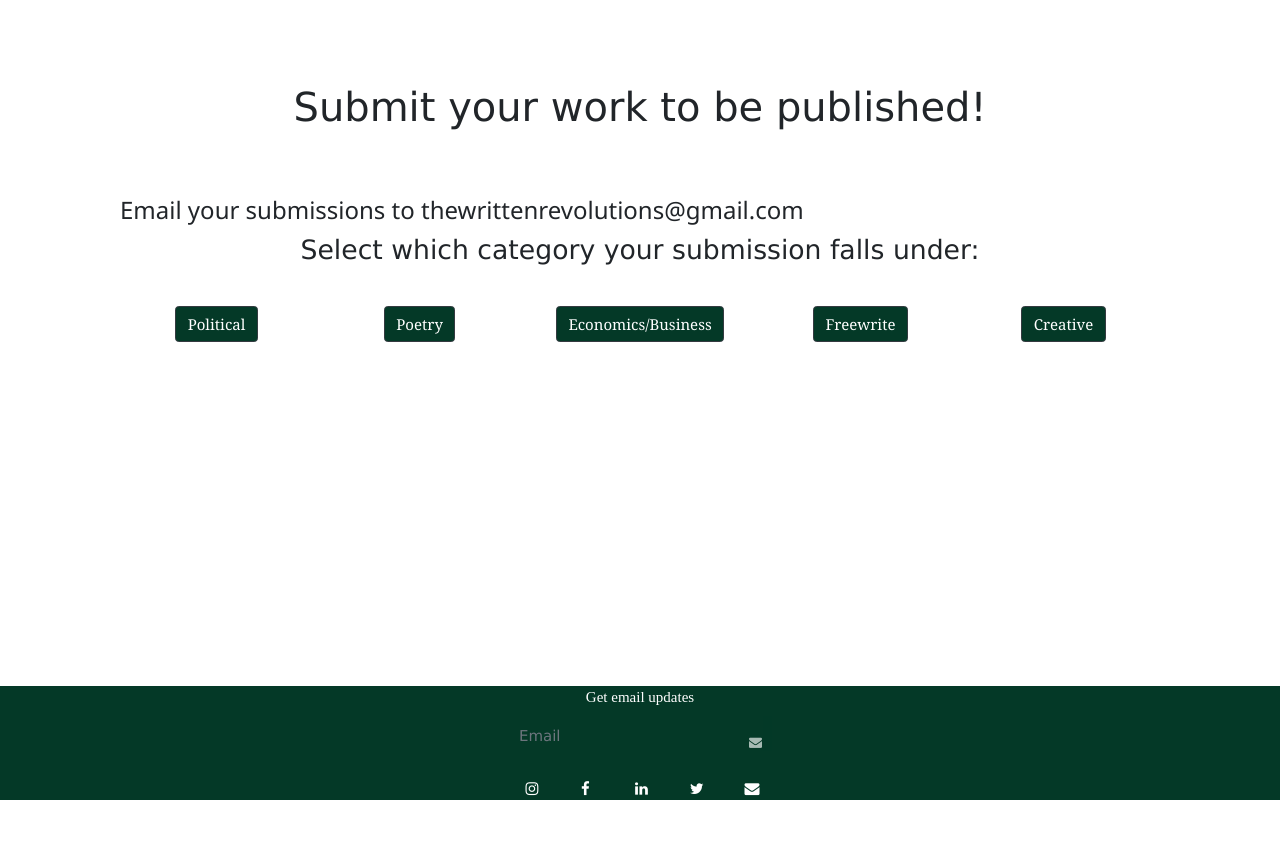
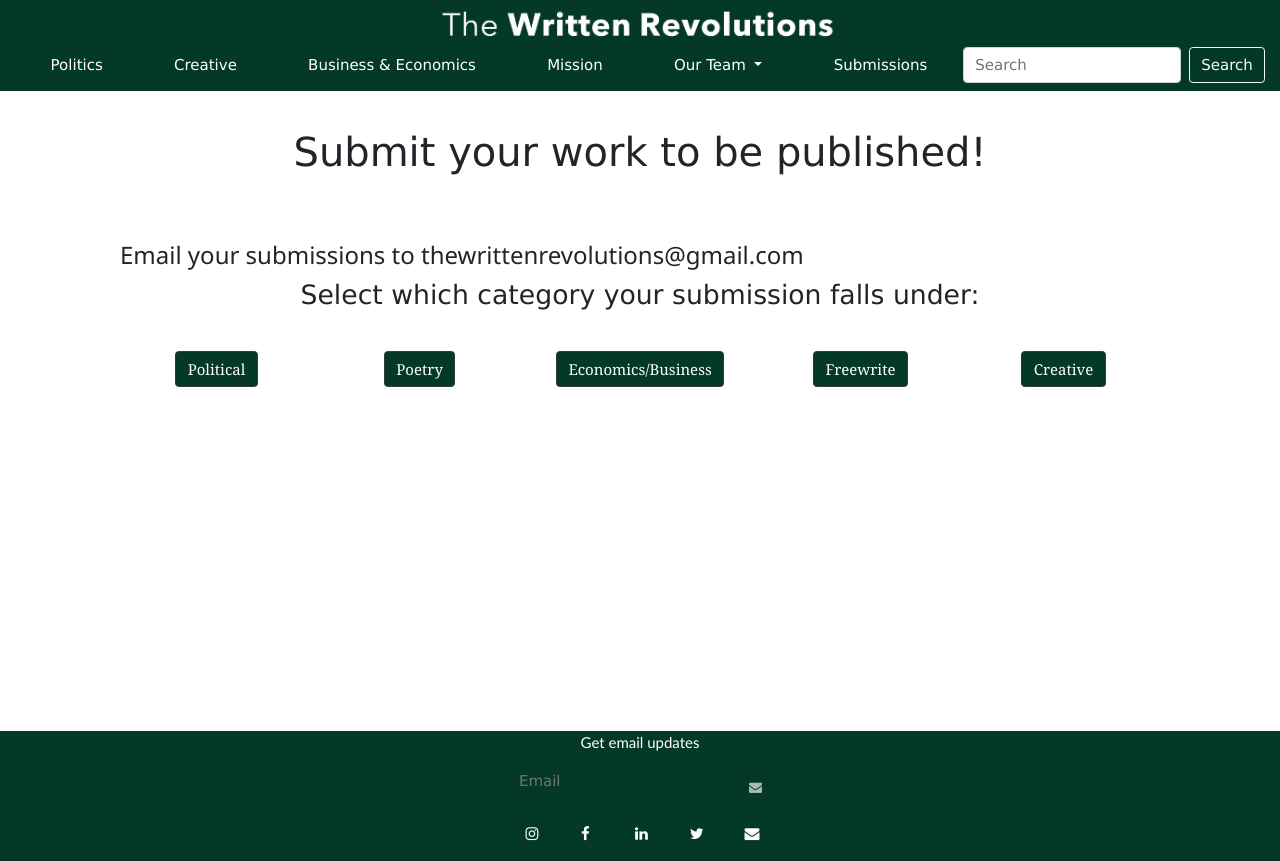
Before and after one commit to moahmed2104/TWR, a Flask app: page /submissions in a window 1280 px wide. Before the commit the page ends 800 px from the top, so only its background shows below. Run offline with Flask 2, Linux system fonts and the light colour scheme; some libraries are stand-ins or nearby versions.

Commit message:
Sit down ishrab shai

```diff
--- a/templates/articles.html
+++ b/templates/articles.html
@@ -6,7 +6,6 @@
 {% endblock %}
 
 {% block body %}
-
     {% for i in range(articles | length) %}
         <div class=row style="max-height: 350px; font-family: Georgia, 'Times New Roman', Times, serif;">
             {% if i % 2 == 0 %}
--- a/templates/index.html
+++ b/templates/index.html
@@ -13,7 +13,7 @@
         </script>
     {% endif %}
 
-    <img src="static/blacktext.png" alt="The Written Revolutions" style="width: 400px;" class="center">
+    <!--img src="static/blacktext.png" alt="The Written Revolutions" style="width: 400px;" class="center"-->
     <br>
 
     <div class="container-fluid">
--- a/templates/layout.html
+++ b/templates/layout.html
@@ -35,7 +35,7 @@
         </head>
 
         <body style="font-family: Verdana, Geneva, Tahoma, sans-serif; font-size: normal 100%;">
-            <div class="fixed-top">
+            <!--div class="fixed-top">
                 <div class="collapse hamburger" id="navbarToggleExternalContent" style="background-color:#043927;">
                   <div class="p-4" >
                     <a class="navbar-brand" href='/'>
@@ -58,17 +58,18 @@
                                 <a class="dropdown-item" href="#">Ambassadors</a></li>
                         <li class="nav-item active a">
                             <a class="nav-link" href='/submissions'>Submissions</a></li>
-                </div>
+            </div-->
 
 
             <nav class="navbar fixed-top  navbar-expand-lg navbar-dark" style="background-color:#043927;justify-content: space-evenly" id="navbar">
+                    <a href='/'><img src="static/green_text.png" alt="The Written Revolutions" style="width: 400px;" class="center"></a>
+
                 <div class="collapse navbar-collapse" id="navbarSupportedContent">
                         <ul class="navbar-nav mr-auto nav-fill w-100">
-                            <li class="nav-item active">
+                            <!--li class="nav-item active">
                                 <a class="navbar-brand" href='/'><div>
                                     <img width="50px" height="mr-auto" style="margin-top: -12px;" src="static/wtlogo.png"  alt= "TWR">
-
-                                </a></li>
+                                </a></li-->
                             <li class="nav-item active">
                                 <a class="nav-link" href='/search?q=politics'>Politics</a></li>
                             <li class="nav-item active">
@@ -100,12 +101,15 @@
                 </div>
             </nav>
         </div>
+
             <div class="container" style="padding: 50px; overflow-y:scroll;">
+                <br>
+                <br>
                 <br>
                 {% block body %}{% endblock %}
             </div>
                 <div class="sticky-bottom container-fluid" style="margin: auto; text-align: center; background-color:#043927;">
-                    <label style="font-family: Montserrat; color: white; text-align: center;" for="email">Get email updates</label>
+                    <label style="font-family:'Gill Sans', 'Gill Sans MT', Calibri, 'Trebuchet MS', sans-serif; color: white; text-align: center;" for="email">Get email updates</label>
                     <div class="container-fluid" style="text-align: center;">
                         <form class="form-inline" action="/email" method="POST" style="display: inline-block;">
                             <input autocomplete="on" class="form-control email_input" id="email_input" onkeyup="check()" name="email" placeholder="Email" type="email">
```
Also changed, not shown: static/green_text.png (added), 1 other file.
